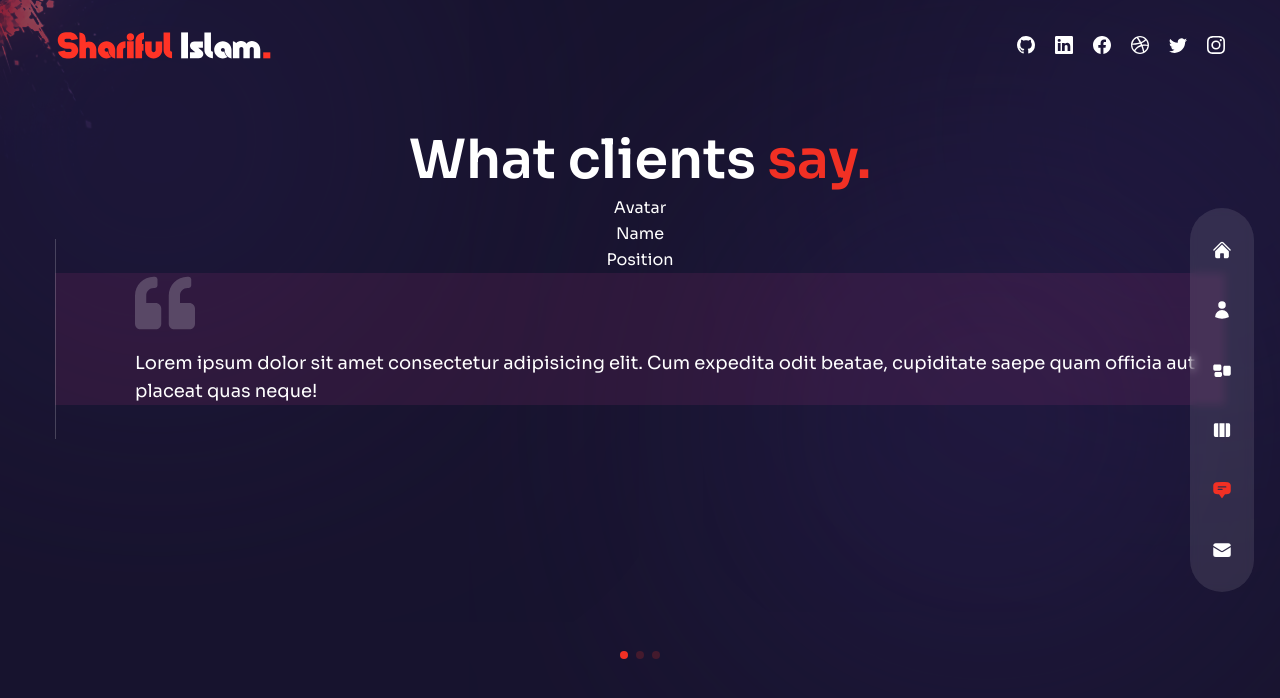
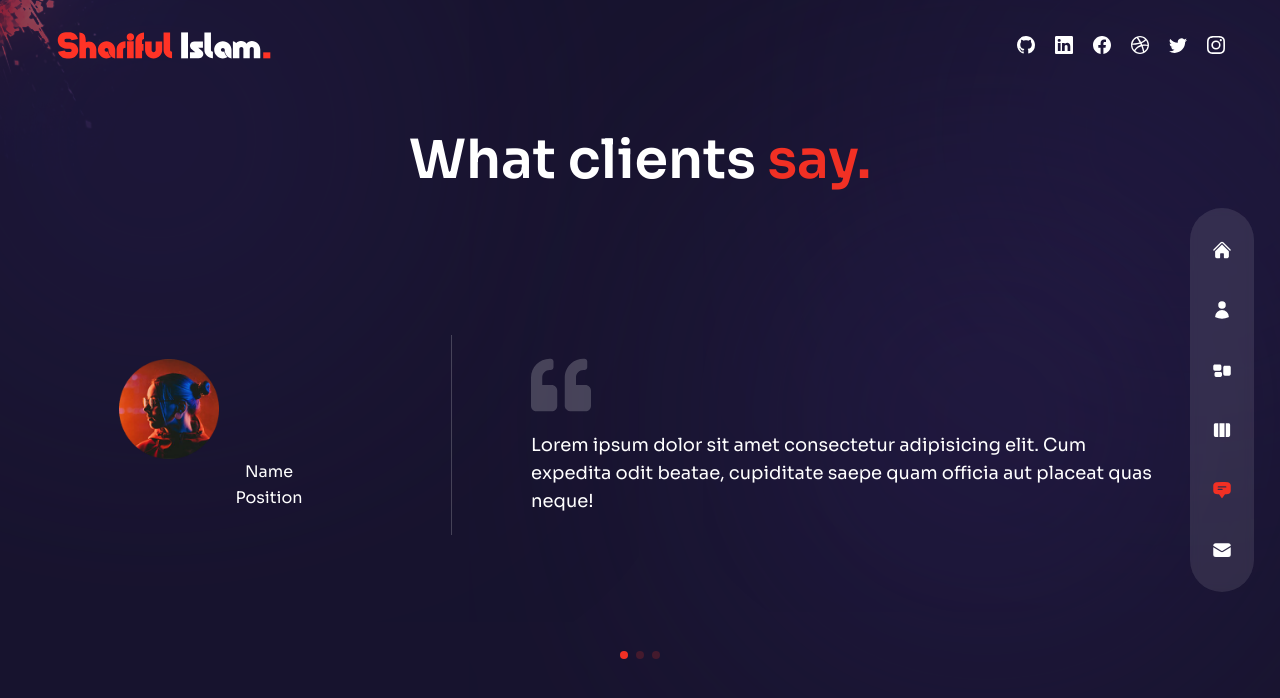
Before and after one commit to shariful10/Next-Portfolio, a Next.js app: page /testimonials in a window 1280 px wide. Shown: the top 698 px of the page. Built offline with nearby package versions, Linux system fonts and the light colour scheme.

Commit message:
Image Implemented On Testimonials Slider

```diff
--- a/components/TestimonialSlider.js
+++ b/components/TestimonialSlider.js
@@ -43,12 +43,14 @@
 			{testimonialData.map((person, i) => {
 				return (
 					<SwiperSlide key={i}>
-						<div>
+						<div className="flex flex-col items-center md:flex-row gap-x-8 h-full px-16">
 							{/* <==<<=== Avatar, Name, Position ===>>==> */}
-							<div>
-								<div>
+							<div className="w-full max-w-[300px] flex flex-col xl:justify-center item-center relative mx-auto xl:mx-0">
+								<div className="flex flex-col justify-center item-center">
 									{/* <===<<=== Avatar ===>>===> */}
-									<div>Avatar</div>
+									<div>
+										<Image src={person.image} width={100} height={100} alt='' />
+									</div>
 									{/* <===<<=== Name ===>>===> */}
 									<div>Name</div>
 									{/* <===<<=== Position ===>>===> */}
@@ -56,7 +58,7 @@
 								</div>
 							</div>
 							{/* <==<<=== Quote & Message ===>>==> */}
-							<div className="bg-pink-500/10 flex-1 flex flex-col justify-center before:w-[1px] xl:before:bg-white/20 xl:before:absolute xl:before:left-0 xl:before:h-[200px] relative xl:pl-20">
+							<div className="flex-1 flex flex-col justify-center before:w-[1px] xl:before:bg-white/20 xl:before:absolute xl:before:left-0 xl:before:h-[200px] relative xl:pl-20">
 								{/* <==<<=== Quote Icon ===>>==> */}
 								<div className="mb-4">
 									<FaQuoteLeft className="text-4xl xl:text-6xl text-white/20 mx-auto md:mx-0" />
```
